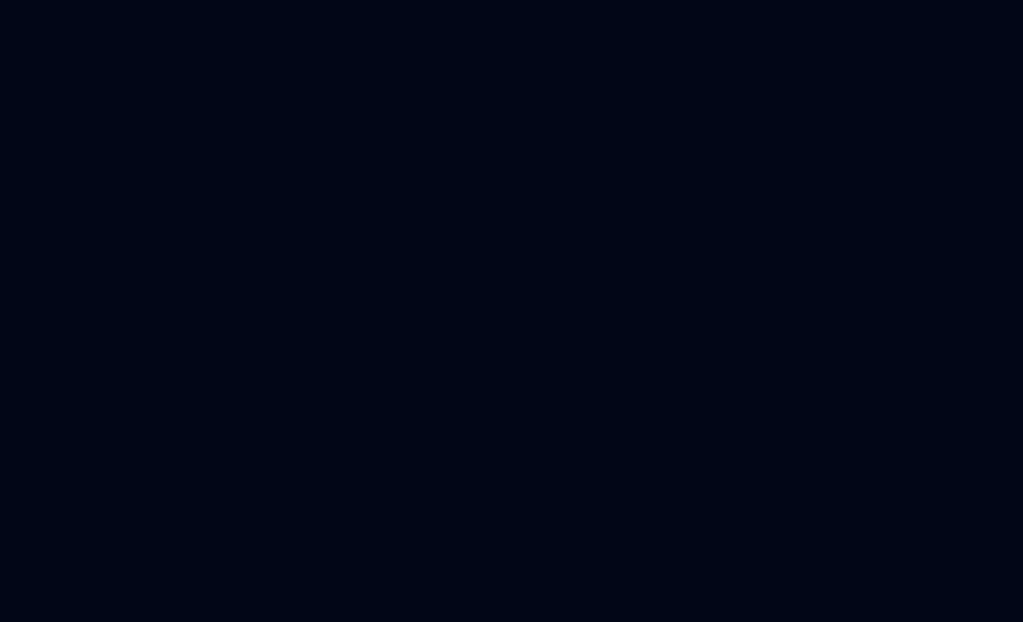
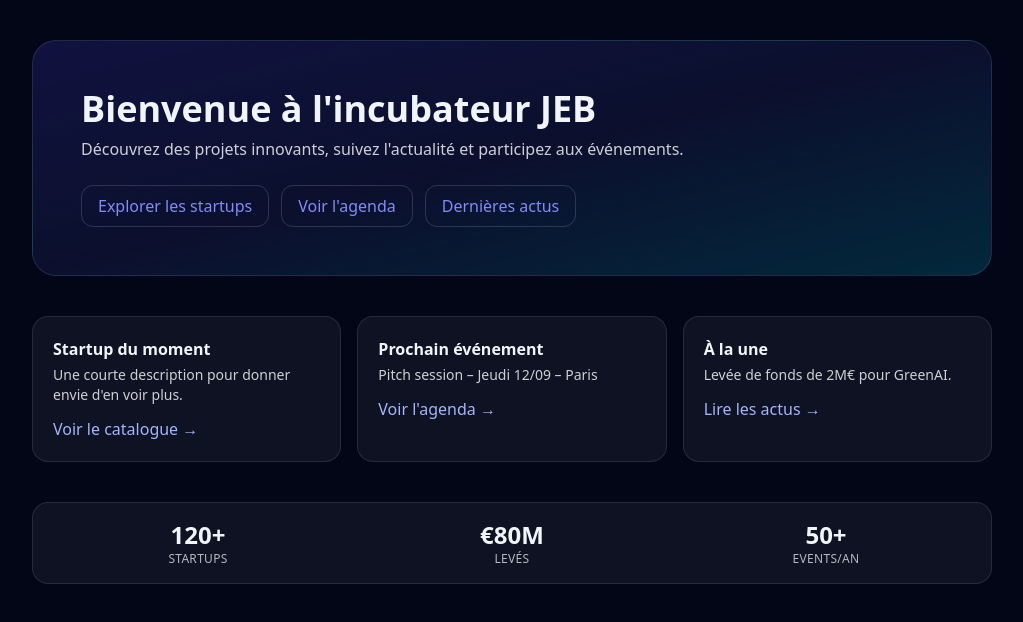
Before and after one commit to SaltyyCode/Piscine_Survivor, a React (Vite) app in the folder my-app/: page /hub in a window 1280 px wide. Before the commit this address had no page. Shown: the top 622 px of the page, without its empty margins (128-1151 px from the left). Built offline with nearby package versions, Linux system fonts and the light colour scheme.

Commit message:
feat(hub): added first version of the public hub page

```diff
--- a/my-app/src/App.tsx
+++ b/my-app/src/App.tsx
@@ -1,6 +1,7 @@
 import { Routes, Route, Navigate } from "react-router-dom";
 import Login from "./Login";
 import Register from "./Register";
+import PublicHubPage from "@/pages/PublicHubPage";
 
 export default function App() {
   return (
@@ -8,7 +9,9 @@ export default function App() {
       {/* Par défaut → /login */}
       <Route path="/" element={<Navigate to="/login" />} />
       <Route path="/login" element={<Login />} />
+      <Route path="/hub" element={<PublicHubPage />} />
       <Route path="/register" element={<Register />} />
+      <Route path="*" element={<h1 className="p-10 text-center">404 Not Found</h1>} />
     </Routes>
   );
 }
--- /dev/null
+++ b/my-app/src/components/public/hub/Hero.tsx
@@ -0,0 +1,16 @@
+import {Link} from "react-router-dom";
+
+
+export default function Hero() {
+    return (
+        <section className="rounded-3xl bg-gradient-to-br from-indigo-600/20 via-indigo-500/10 to-cyan-500/20 border border-white/10 p-8 sm:p-12">
+        <h1 className="text-3xl sm:text-4xl font-bold">Bienvenue à l'incubateur JEB</h1>
+        <p className="mt-2 text-white/80">Découvrez des projets innovants, suivez l'actualité et participez aux événements.</p>
+        <div className="mt-6 flex flex-wrap gap-3">
+            <Link to="/startups" className="px-4 py-2 rounded-xl border border-white/15 hover:border-white/30">Explorer les startups</Link>
+            <Link to="/events" className="px-4 py-2 rounded-xl border border-white/15 hover:border-white/30">Voir l'agenda</Link>
+            <Link to="/news" className="px-4 py-2 rounded-xl border border-white/15 hover:border-white/30">Dernières actus</Link>
+        </div>
+        </section>
+    );
+}
--- /dev/null
+++ b/my-app/src/components/public/hub/HighlightCards.tsx
@@ -0,0 +1,25 @@
+import {Link} from "react-router-dom";
+
+
+export default function HighlightCards() {
+    return (
+        <section className="grid gap-4 sm:grid-cols-2 lg:grid-cols-3">
+            {/* TODO: Remplacer ces placeholders par des appels API une fois le back prêt */}
+            <div className="rounded-2xl border border-white/10 bg-white/5 p-5">
+                <h3 className="font-semibold">Startup du moment</h3>
+                <p className="mt-1 text-white/80 text-sm">Une courte description pour donner envie d'en voir plus.</p>
+                <Link to="/startups" className="mt-3 inline-block text-indigo-300">Voir le catalogue →</Link>
+            </div>
+            <div className="rounded-2xl border border-white/10 bg-white/5 p-5">
+                <h3 className="font-semibold">Prochain événement</h3>
+                <p className="mt-1 text-white/80 text-sm">Pitch session – Jeudi 12/09 – Paris</p>
+                <Link to="/events" className="mt-3 inline-block text-indigo-300">Voir l'agenda →</Link>
+            </div>
+            <div className="rounded-2xl border border-white/10 bg-white/5 p-5">
+                <h3 className="font-semibold">À la une</h3>
+                <p className="mt-1 text-white/80 text-sm">Levée de fonds de 2M€ pour GreenAI.</p>
+                <Link to="/news" className="mt-3 inline-block text-indigo-300">Lire les actus →</Link>
+            </div>
+        </section>
+    );
+}
--- /dev/null
+++ b/my-app/src/components/public/hub/StatsStrip.tsx
@@ -0,0 +1,21 @@
+export default function StatsStrip() {
+    return (
+        <section>
+            {/* TODO: remplacer ces chiffres par un endpoint /api/stats plus tard */}
+            <div className="grid grid-cols-3 gap-4 rounded-2xl border border-white/10 bg-white/5 p-4 text-center">
+                <div>
+                    <div className="text-2xl font-semibold">120+</div>
+                    <div className="text-xs uppercase tracking-wide text-white/70">Startups</div>
+                </div>
+                <div>
+                    <div className="text-2xl font-semibold">€80M</div>
+                    <div className="text-xs uppercase tracking-wide text-white/70">Levés</div>
+                </div>
+                <div>
+                    <div className="text-2xl font-semibold">50+</div>
+                    <div className="text-xs uppercase tracking-wide text-white/70">Events/an</div>
+                </div>
+            </div>
+        </section>
+    );
+}
--- /dev/null
+++ b/my-app/src/pages/PublicHubPage.tsx
@@ -0,0 +1,15 @@
+import { Link } from "react-router-dom";
+import Hero from "@/components/public/hub/Hero";
+import HighlightCards from "@/components/public/hub/HighlightCards";
+import StatsStrip from "@/components/public/hub/StatsStrip";
+
+
+export default function PublicHubPage() {
+    return (
+        <main className="mx-auto max-w-5xl px-4 sm:px-6 lg:px-8 py-10 space-y-10">
+            <Hero />
+            <HighlightCards />
+            <StatsStrip />
+        </main>
+    );
+}
```
